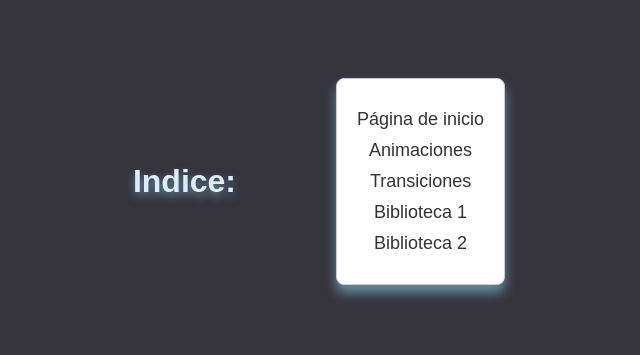
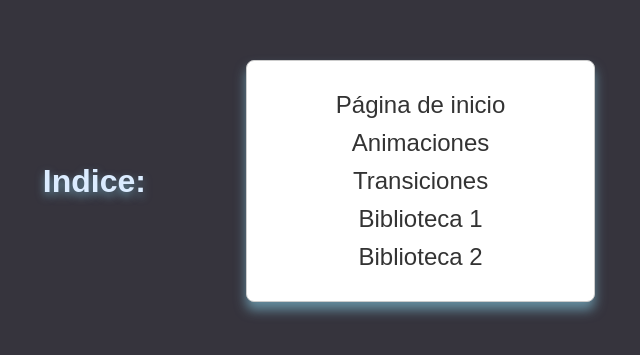
Before and after one commit to GarySnts/m2ra1-adhd02, a plain HTML site: page index.html in a window 1280 px wide. Shown: the part 219-574 px from the top of the page, without its empty margins (321-961 px from the left). Drawn offline with Linux system fonts and the light colour scheme.

Commit message:
version final - index editado

```diff
--- a/css/index.css
+++ b/css/index.css
@@ -6,6 +6,7 @@ body {
     margin: 0;
     background-color: #36343d;
     font-family: Arial, sans-serif;
+
 }
 nav {
     background-color: #ffffff;
@@ -14,16 +15,18 @@ nav {
     box-shadow: 0 8px 12px rgba(148, 230, 255, 0.5);
     padding: 20px;
     text-align: center;
+    width: 24%;
 }
 nav a {
     display: block;
     color: #333;
     text-decoration: none;
     margin: 10px 0;
-    font-size: 18px;
+    font-size: 1.5rem;
 }
 nav a:hover {
     color: #007BFF;
+    font-size: 1.6rem;
 }
 .titulo{
     margin-right: 100px;
```
